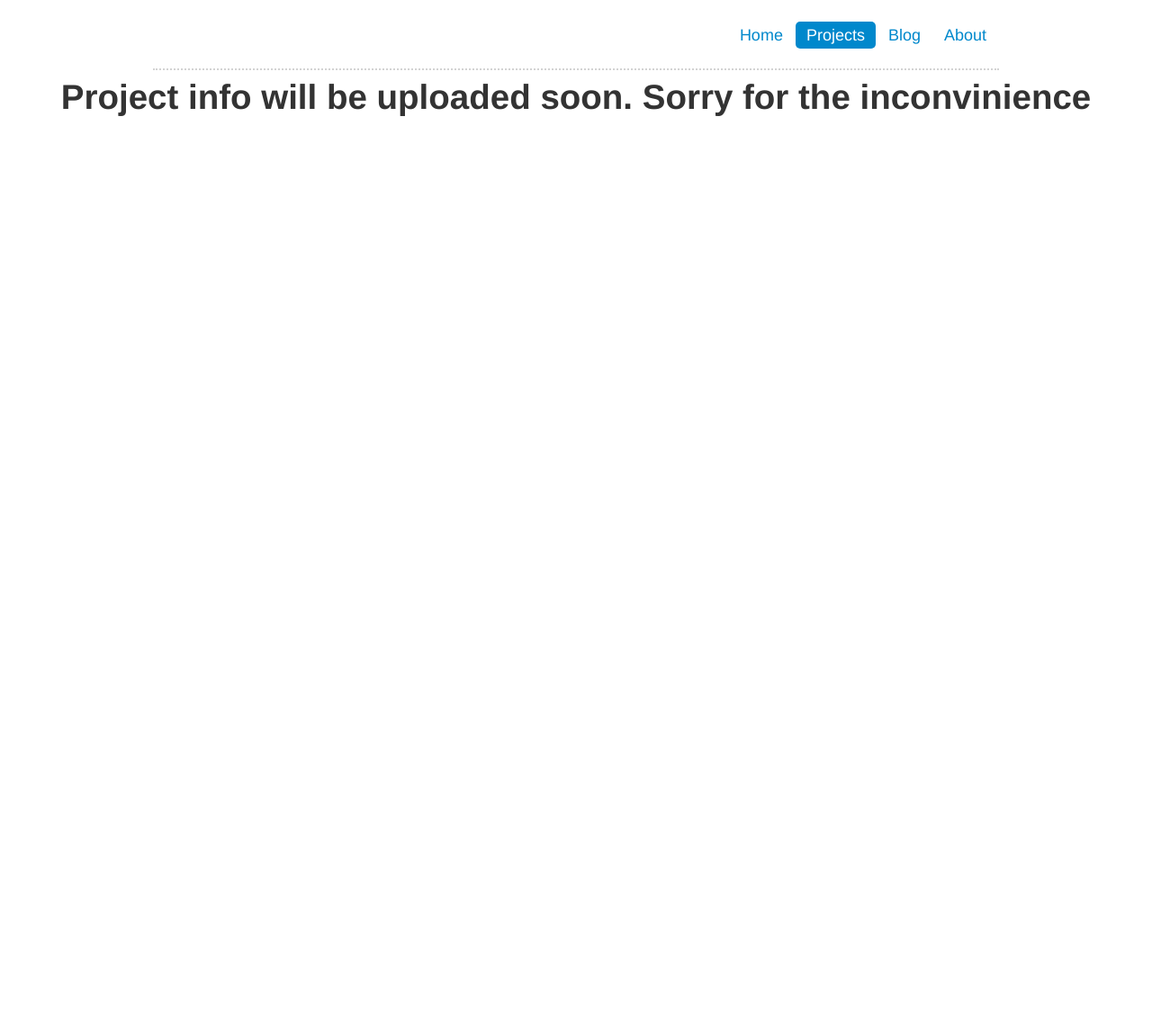
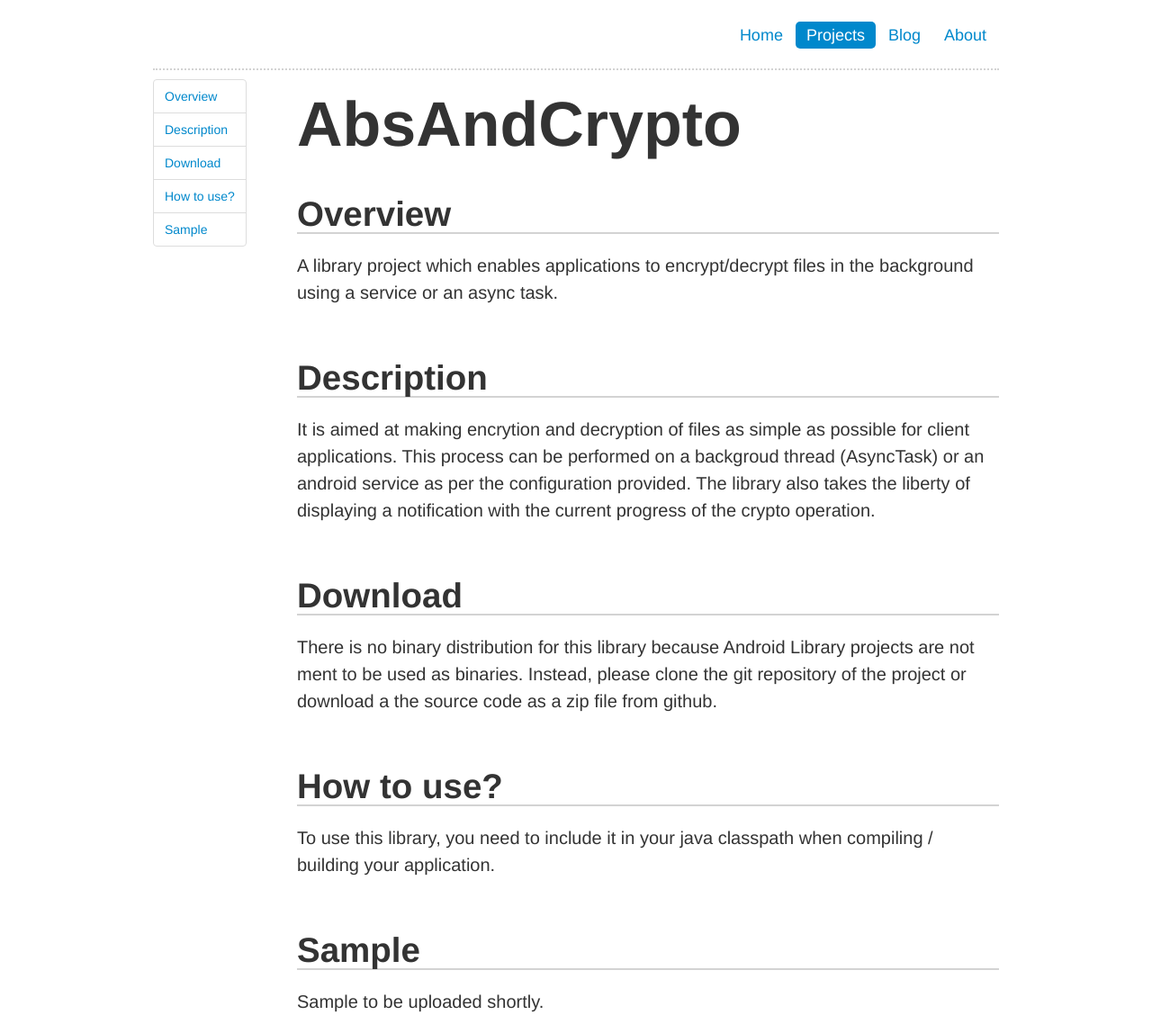
Before and after one commit to abslog/website-abstrucelog, a PHP site: page /project/androidcryptolib.php in a window 1280 px wide. Shown: the whole page at 90% size. Before the commit the page ends 129 px from the top, so only its background shows below. Run offline with PHP 8.4, Linux system fonts and the light colour scheme.

Commit message:
Adding description for AbsAndCrypto

```diff
--- a/html/common.css
+++ b/html/common.css
@@ -6,3 +6,9 @@ body {}
 .content-padd {margin-top:50px;}
 .container > .tabbable {margin-top: 2px; border-bottom: 2px; border-bottom-style: dotted; border-bottom-color: #d3d3d3;}
 .container > .tabbable > .nav {margin-top: 20px;}
+
+.project-left-menu { border-right-style: block; border-right : 2px }
+.project-title-desc {margin-top : 40px; margin-bottom : 40px; font-size: 70px;}
+.project-info-block { margin-top : 60px; margin-bottom : 20px}
+.project-info-header { margin-bottom: 20px; border-bottom: 2px; border-bottom-color: #d3d3d3; border-bottom-style: solid}
+.project-info-body { font-size: 20px; line-height: 150%;}
--- a/html/project/androidcryptolib.php
+++ b/html/project/androidcryptolib.php
@@ -16,10 +16,45 @@
                     <li><a class="tab-title" href="../#about">About</a></li>
                 </ul>
             </div>
-        </div>
-
-        <div>
-            <h1 style="text-align: center"> Project info will be uploaded soon. Sorry for the inconvinience</h1>
+            <div class="row">
+                <div class="span2 project-left-menu">
+                    <div data-spy="affix" style="margin-top: 10px">
+                        <ul class="nav nav-tabs nav-stacked">
+                            <li><a href="#overview">Overview</a></li>
+                            <li><a href="#description">Description</a></li>
+                            <li><a href="#download">Download</a></li>
+                            <li><a href="#howtouse">How to use?</a></li>
+                            <li><a href="#sample">Sample</a></li>
+                        </ul>
+                    </div>
+                </div>
+                <div class="span10">
+                    <div>
+                        <h1 class="project-title-desc">AbsAndCrypto<h1>
+                    </div>
+                    <div id="overview" class="project-info-block">
+                        <h1 class="project-info-header">Overview</h1>
+                        <p class="project-info-body">A library project which enables applications to encrypt/decrypt files in the background using a service or an async task.</p>
+                    </div>
+                    <div id="description" class="project-info-block">
+                        <h1 class="project-info-header">Description</h1>
+                        <p class="project-info-body">It is aimed at making encrytion and decryption of files as simple as possible for client applications. This process can be performed on a backgroud thread (AsyncTask) or an android service as per the configuration provided. The library also takes the liberty of displaying a notification with the current progress of the crypto operation.</p>
+                    </div>
+                    <div id="download" class="project-info-block">
+                        <h1 class="project-info-header">Download</h1>
+                        <p class="project-info-body">There is no binary distribution for this library because Android Library projects are not ment to be used as binaries. Instead, please clone the git repository of the project or download a the source code as a zip file from github.</p>
+                    </div>
+                    <div id="howtouse" class="project-info-block">
+                        <h1 class="project-info-header">How to use?</h1>
+                        <p class="project-info-body">To use this library, you need to include it in your java classpath when compiling / building your application.</p>
+                    </div>
+                    <div id="sample" class="project-info-block">
+                        <h1 class="project-info-header">Sample</h1>
+                        <!-- <p class="project-info-body">An opensource project using this library is available at - (git link).</p> -->
+                        <p class="project-info-body"> Sample to be uploaded shortly.</p>
+                    </div>
+                </div>
+            </div>
         </div>
 
         <script src="../ui/lib/jquery/jquery-2.0.3.js"></script>
```
Also changed, not shown: html/github-logo.gif (added).
